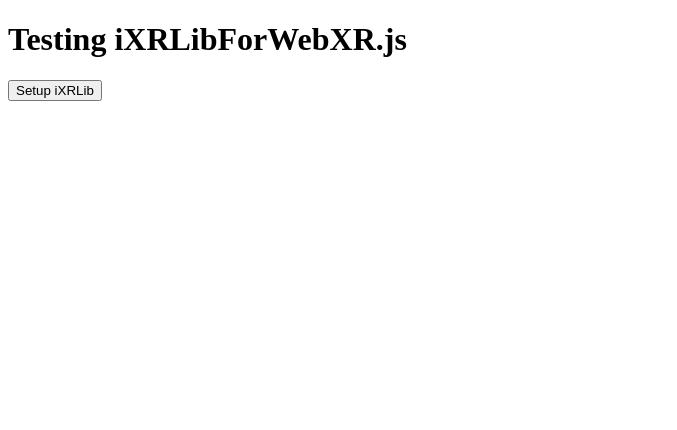
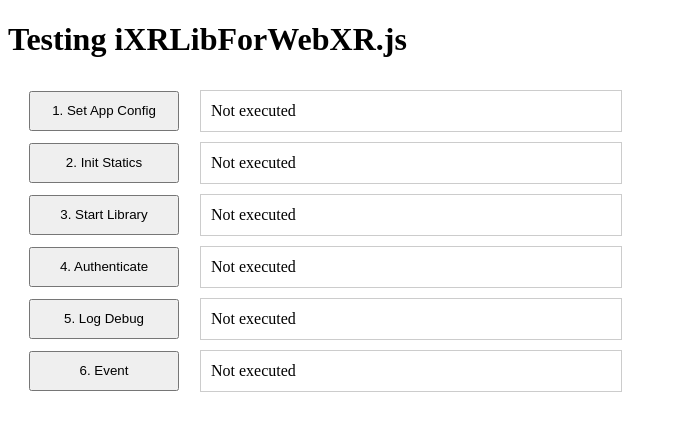
Before and after one commit to informXR/iXRLibForWebXR, a website built with webpack: page tester.html in a window 1280 px wide. Shown: the whole page, without its empty margins (0-677 px from the left). Built offline with nearby package versions, Linux system fonts and the light colour scheme; what guid-typescript would draw is missing.

Commit message:
It is now sending an event

```diff
--- a/src/index.ts
+++ b/src/index.ts
@@ -52,5 +52,6 @@ export {
     iXRLibStorage,
     iXRLibAsync,
     iXRLibSend,
-    iXRLibBaseSetup
+    iXRLibBaseSetup,
+    PythonDictStrings
 };
--- a/tester.html
+++ b/tester.html
@@ -7,44 +7,129 @@
   <!-- Include your bundled JS file -->
   <script src="dist/iXRLibForWebXR.js"></script>
   <script>
-    // Define a global function that uses the library.
-    // You can place this inside or outside a <script> tag,
-    // as long as it runs after iXRLibForWebXR.js is loaded.
-    let setupiXRLib = async function() {
-      console.log("Starting iXRLib setup!");
-      // Update these calls to use the iXRLib namespace
-      console.log("Executing iXRLibBaseSetup.SetAppConfig()");
-      iXRLib.iXRLibBaseSetup.SetAppConfig();
-      console.log(" - iXRLibBaseSetup.SetAppConfig() completed");
+    // Authentication configuration
+    const app_id = '471fd6fd-f5d0-4096-bc0c-17100c1c4fa0';
+    const org_id = '5304ef74-423f-4bd4-87d9-cba4f19c3bdb';
+    const device_id = 'iXRLibForWebXR_js';
+    const auth_secret = 'vEwWpJs5K2Kib3XeWBhXgQnQr43XNJCSyb5QJoGCU5ec590hFyb63vBSx6dX6Clj';
+    const partner_id = 'arborxrs';
+  </script>
+  <style>
+    table {
+      border-collapse: separate;
+      border-spacing: 20px 10px;
+    }
 
-      console.log("Executing iXRLibInit.InitStatics()");
-      iXRLib.iXRLibInit.InitStatics();
-      console.log(" - iXRLibInit.InitStatics() completed");
+    .action-button {
+      width: 150px;
+      height: 40px;
+    }
 
-      console.log("Executing iXRLibInit.Start()");
-      iXRLib.iXRLibInit.Start();
-      console.log(" - iXRLibInit.Start() completed");
-
-      console.log("Executing iXRLibInit.Authenticate()");
-      await iXRLib.iXRLibInit.Authenticate(
-        '471fd6fd-f5d0-4096-bc0c-17100c1c4fa0',
-        '5304ef74-423f-4bd4-87d9-cba4f19c3bdb',
-        'iXRLibForWebXR_js',
-        'vEwWpJs5K2Kib3XeWBhXgQnQr43XNJCSyb5QJoGCU5ec590hFyb63vBSx6dX6Clj',
-        'arborxrs'
-      );
-      console.log(" - iXRLibInit.Authenticate() completed");
-
-      console.log("Executing iXRLibSend.LogDebugSynchronous()");
-      iXRLib.iXRLibSend.LogDebugSynchronous("Testing 123");
-      console.log(" - iXRLibSend.LogDebugSynchronous() completed");
-
-
-    };
-  </script>
+    .result-cell {
+      min-height: 100px;
+      padding: 10px;
+      border: 1px solid #ccc;
+      white-space: pre-line;
+      overflow-wrap: break-word;
+      width: 400px;
+      vertical-align: middle;
+    }
+  </style>
 </head>
 <body>
   <h1>Testing iXRLibForWebXR.js</h1>
-  <button onclick="setupiXRLib()">Setup iXRLib</button>
+
+  <table>
+    <tr>
+      <td><button class="action-button" onclick="setAppConfig()">1. Set App Config</button></td>
+      <td class="result-cell" id="setAppConfig_result">Not executed</td>
+    </tr>
+    <tr>
+      <td><button class="action-button" onclick="initStatics()">2. Init Statics</button></td>
+      <td class="result-cell" id="initStatics_result">Not executed</td>
+    </tr>
+    <tr>
+      <td><button class="action-button" onclick="startLib()">3. Start Library</button></td>
+      <td class="result-cell" id="startLib_result">Not executed</td>
+    </tr>
+    <tr>
+      <td><button class="action-button" onclick="authenticate()">4. Authenticate</button></td>
+      <td class="result-cell" id="authenticate_result">Not executed</td>
+    </tr>
+    <tr>
+      <td><button class="action-button" onclick="try_logDebug()">5. Log Debug</button></td>
+      <td class="result-cell" id="try_logDebug_result">Not executed</td>
+    </tr>
+    <tr>
+      <td><button class="action-button" onclick="try_Event()">6. Event</button></td>
+      <td class="result-cell" id="try_Event_result">Not executed</td>
+    </tr>
+  </table>
+
+  <script>
+    function setAppConfig() {
+      console.log("Executing iXRLibBaseSetup.SetAppConfig()");
+      const result = iXRLib.iXRLibBaseSetup.SetAppConfig();
+      document.getElementById('setAppConfig_result').textContent = result === undefined ? 'Complete' : result;
+    }
+
+    function initStatics() {
+      console.log("Executing iXRLibInit.InitStatics()");
+      const result = iXRLib.iXRLibInit.InitStatics();
+      document.getElementById('initStatics_result').textContent = result === undefined ? 'Complete' : result;
+    }
+
+    function startLib() {
+      console.log("Executing iXRLibInit.Start()");
+      const result = iXRLib.iXRLibInit.Start();
+      document.getElementById('startLib_result').textContent = result === undefined ? 'Complete' : result;
+    }
+
+    async function authenticate() {
+      console.log("Executing iXRLibInit.Authenticate()");
+      try {
+        const result = await iXRLib.iXRLibInit.Authenticate(
+          app_id,
+          org_id,
+          device_id,
+          auth_secret,
+          partner_id
+        );
+
+        // Get token data after successful authentication
+        const tokenData = {
+          token: iXRLib.iXRLibInit.get_ApiToken(),
+          secret: iXRLib.iXRLibInit.get_ApiSecret(),
+          expiration: iXRLib.iXRLibInit.get_TokenExpiration()
+        };
+
+        // Create formatted display string
+        const displayText = result === 0 ?
+          `Complete\nToken Data:\n- Token: ${tokenData.token.substring(0, 20)}...\n- Secret: ${tokenData.secret.substring(0, 20)}...\n- Expires: ${tokenData.expiration}` :
+          `Error: Unexpected result code ${result}`;
+
+        document.getElementById('authenticate_result').style.whiteSpace = 'pre-line';
+        document.getElementById('authenticate_result').textContent = displayText;
+      } catch (error) {
+        document.getElementById('authenticate_result').textContent = 'Error: ' + error.message;
+      }
+    }
+
+    function try_logDebug() {
+      console.log("Executing iXRLibSend.LogDebugSynchronous()");
+      const result = iXRLib.iXRLibSend.LogDebugSynchronous("Testing 123");
+      document.getElementById('try_logDebug_result').textContent = result === undefined ? 'Complete' : result;
+    }
+
+    function try_Event() {
+      console.log("Executing iXRLibSend.EventSynchronous()");
+      const dictMeta = new iXRLib.PythonDictStrings();
+      dictMeta.set("verb", "started");
+      dictMeta.set("assessment_name", "Testing 123");
+      const result = iXRLib.iXRLibSend.EventSynchronous("Testing 123", dictMeta);
+      document.getElementById('try_Event_result').textContent = result === undefined ? 'Complete' : result;
+    }
+
+  </script>
 </body>
 </html>
```
